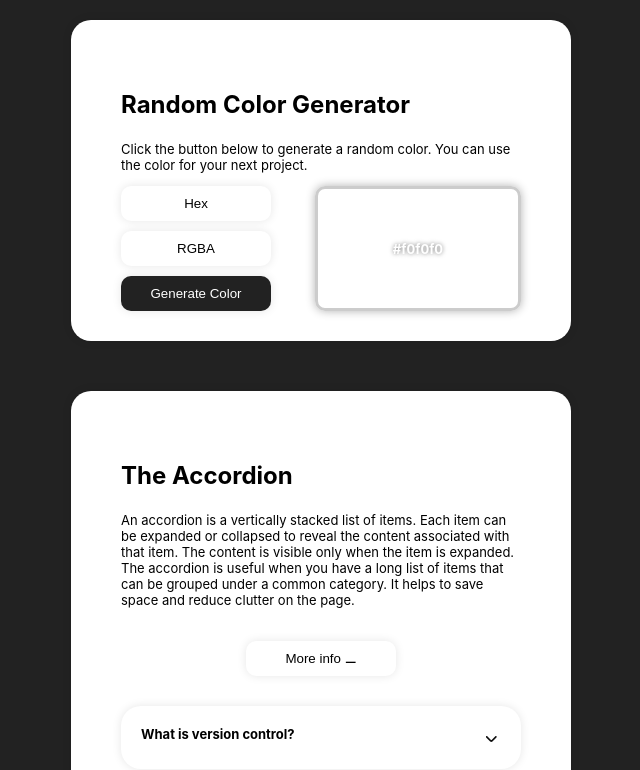
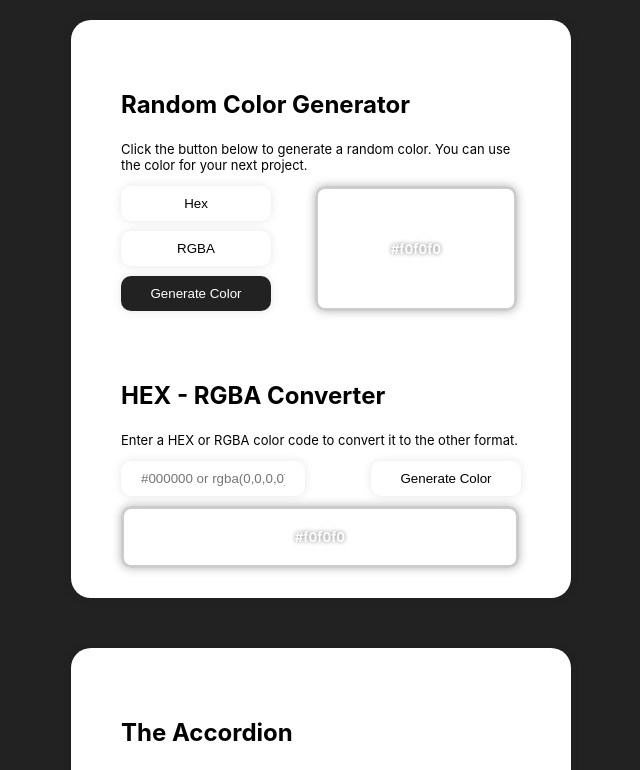
Before and after one commit to obisopulu/react-component-library, a React (Create React App) app: page / in a window 1280 px wide. Shown: the top 770 px of the page, without its empty margins (319-959 px from the left). Built offline with nearby package versions, Linux system fonts and the light colour scheme.

Commit message:
Add hex and rgba converter

```diff
--- a/src/components/ColorGenerator.js
+++ b/src/components/ColorGenerator.js
@@ -1,5 +1,6 @@
 import React, { useState, useRef } from 'react';
 import styled from 'styled-components';
+import './style.css';
 
 const Wrapper = styled.section`
   display: flex;
@@ -24,13 +25,24 @@ const Description = styled.div`
   padding-bottom: 1em;
 `;
 const Body = styled.div`
+  align-items: stretch;
   display: grid;
   grid-template-columns: 46% 50%;
   gap: 10px;
   font-size: 13px;
+  padding: 0 50px;
+`;
+const BodyHRC = styled.div`
+  align-items: stretch;
+  display: grid;
+  grid-template-columns: 46% auto;
+  gap: 10px;
+  font-size: 13px;
+  padding: 0 50px;
+  justify-content: space-between
 `;
 const ColorPad = styled.div`
-  width: 100%;
+  width: 98%;
   border-radius: 10px;
   border: 3px solid #ccc;
   box-shadow: 0 0 10px rgba(0,0,0,0.3);
@@ -39,6 +51,7 @@ const ColorPad = styled.div`
   align-items: center;
   color: #FFF;
   font-weight: bold;
+  padding: 20px 0;
   text-shadow: 0 0 4px rgba(0, 0, 0, 0.5);
 `;
 const Button = styled.button`
@@ -57,11 +70,24 @@ const Button = styled.button`
     box-shadow: 0 0 1px rgba(0,0,0,0.1);
   }
 `;
+const Input = styled.input`
+  background: #fff;
+  border: none;
+  padding: 10px 20px;
+  border-radius: 10px;
+  box-shadow: 0 0 10px rgba(0,0,0,0.1);
+  &:hover {
+    background: #f7f7f7;
+  }
+`;
 const ColorGenerator = () => {
   const colorPad = useRef(null);
+  const colorConverter = useRef(null);
 
   const [color, setColor] = useState('#f0f0f0');
   const [type, setType] = useState('hex');
+  const [convertColor, setConvertColor] = useState('#f0f0f0');
+  const [convertedColor, SetConvertedColor] = useState('#f0f0f0');
 
   const colorType = (type) => {
     setType(type);
@@ -83,6 +109,44 @@ const ColorGenerator = () => {
      }
      colorPad.current.style.backgroundColor = color;
   }
+
+  const convertType = () => {
+    if(convertColor.length <= 7) {
+
+      let hex = convertColor.replace('#', '');
+
+      const r = parseInt(hex.substring(0, 2), 16);
+      const g = parseInt(hex.substring(2, 4), 16);
+      const b = parseInt(hex.substring(4, 6), 16);
+
+      SetConvertedColor(`rgba(${r}, ${g}, ${b}, 1)`);
+    }else{
+        const rgbaValues = convertColor.match(/\d+/g);
+
+        const r = parseInt(rgbaValues[0]);
+        const g = parseInt(rgbaValues[1]);
+        const b = parseInt(rgbaValues[2]);
+
+        const a = parseFloat(rgbaValues[3]);
+
+        const componentToHex = (c) => {
+          const hex = c.toString(16);
+          return hex.length === 1 ? '0' + hex : hex;
+        };
+
+        const hex = '#' + componentToHex(r) + componentToHex(g) + componentToHex(b);
+
+        if (a !== 1) {
+          const alphaHex = Math.round(a * 255).toString(16);
+          return hex + componentToHex(alphaHex);
+        }
+
+        SetConvertedColor(hex);
+    }
+
+    colorConverter.current.style.backgroundColor = convertedColor;
+  }
+
   return (
     <Wrapper>
       <Header>
@@ -92,21 +156,38 @@ const ColorGenerator = () => {
         <Description>
           Click the button below to generate a random color. You can use the color for your next project.
         </Description>
+      </Header>
       <Body>
-          <Button className='item1' onClick={() => colorType('hex')}>
+        <Button className='RCG-item1' onClick={() => colorType('hex')}>
           Hex
         </Button>
-          <Button className='item2' onClick={() => colorType('rgba')}>
+        <Button className='RCG-item2' onClick={() => colorType('rgba')}>
           RGBA
         </Button>
-          <Button className='item3' onClick={() => generateColor()}>
+        <Button className='RCG-item3' onClick={() => generateColor()}>
           Generate Color
         </Button>
-          <ColorPad className='item4' ref={colorPad}>
+        <ColorPad className='RCG-item4' ref={colorPad}>
           {color}
         </ColorPad>
       </Body>
+      <Header>
+        <Title>
+          HEX - RGBA Converter
+        </Title>
+        <Description>
+          Enter a HEX or RGBA color code to convert it to the other format.
+        </Description>
       </Header>
+      <BodyHRC>
+        <Input className='' type='text' placeholder='#000000 or rgba(0,0,0,0)' onChange={(e) => setConvertColor(e.target.value)}/>
+        <Button className='' onClick={() => convertType()}>
+          Generate Color
+        </Button>
+        <ColorPad className='HRC-item' ref={colorConverter}>
+          {convertedColor}
+        </ColorPad>
+      </BodyHRC>
     </Wrapper>
   )
 }
--- /dev/null
+++ b/src/components/style.css
@@ -0,0 +1,17 @@
+.RCG-item1 {
+    grid-row: 1 / 1;
+}
+.RCG-item2 {
+    grid-row: 2 / 2;
+}
+.RCG-item3 {
+    grid-row: 3 / 3;
+    background-color: #222 !important;
+    color: white;
+}
+.RCG-item4 {
+    grid-row: 1 / 4;
+}
+.HRC-item {
+    grid-area: 2 / 1 / 2 / 3;
+}
```
Lines whose indentation alone changed are shown as unchanged.
